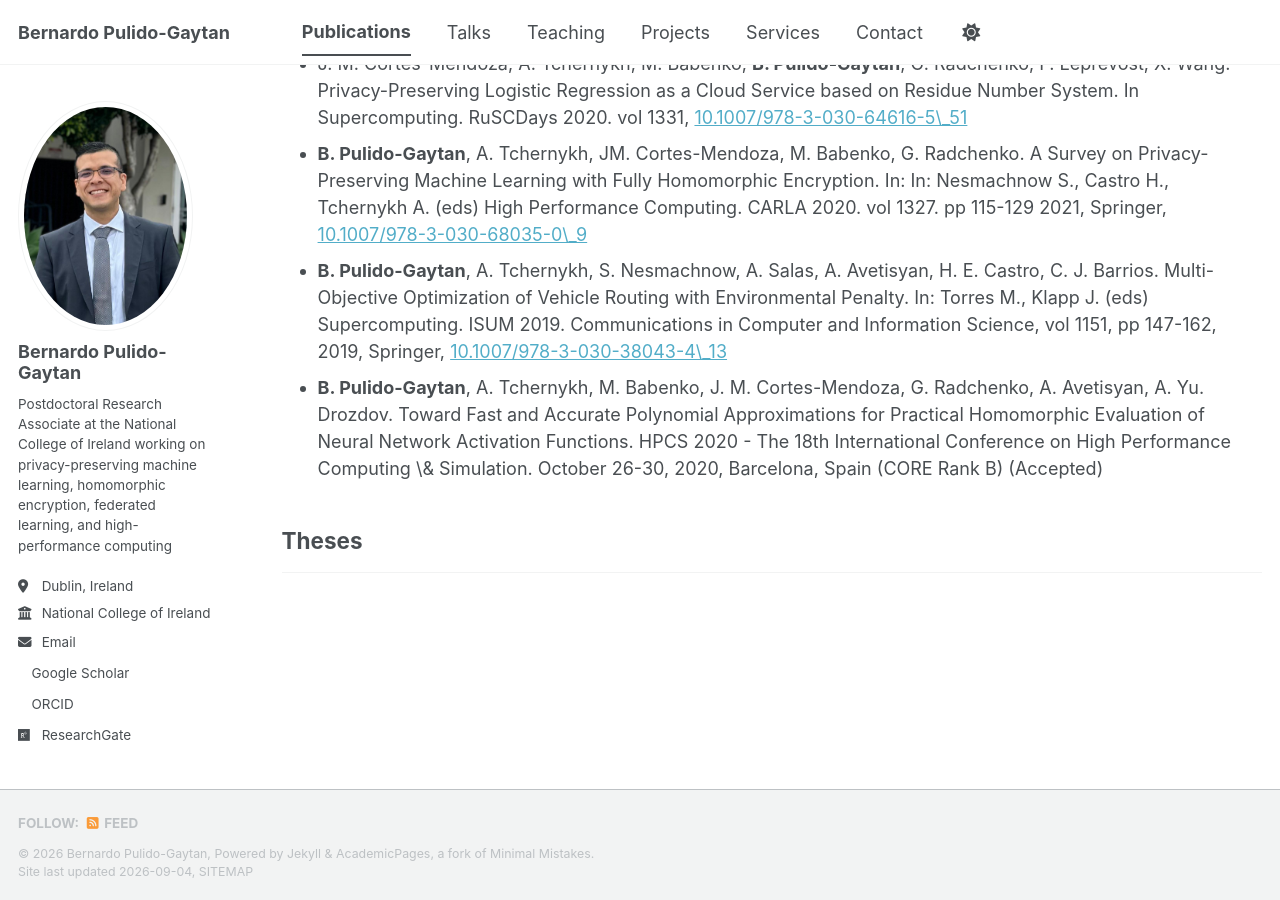
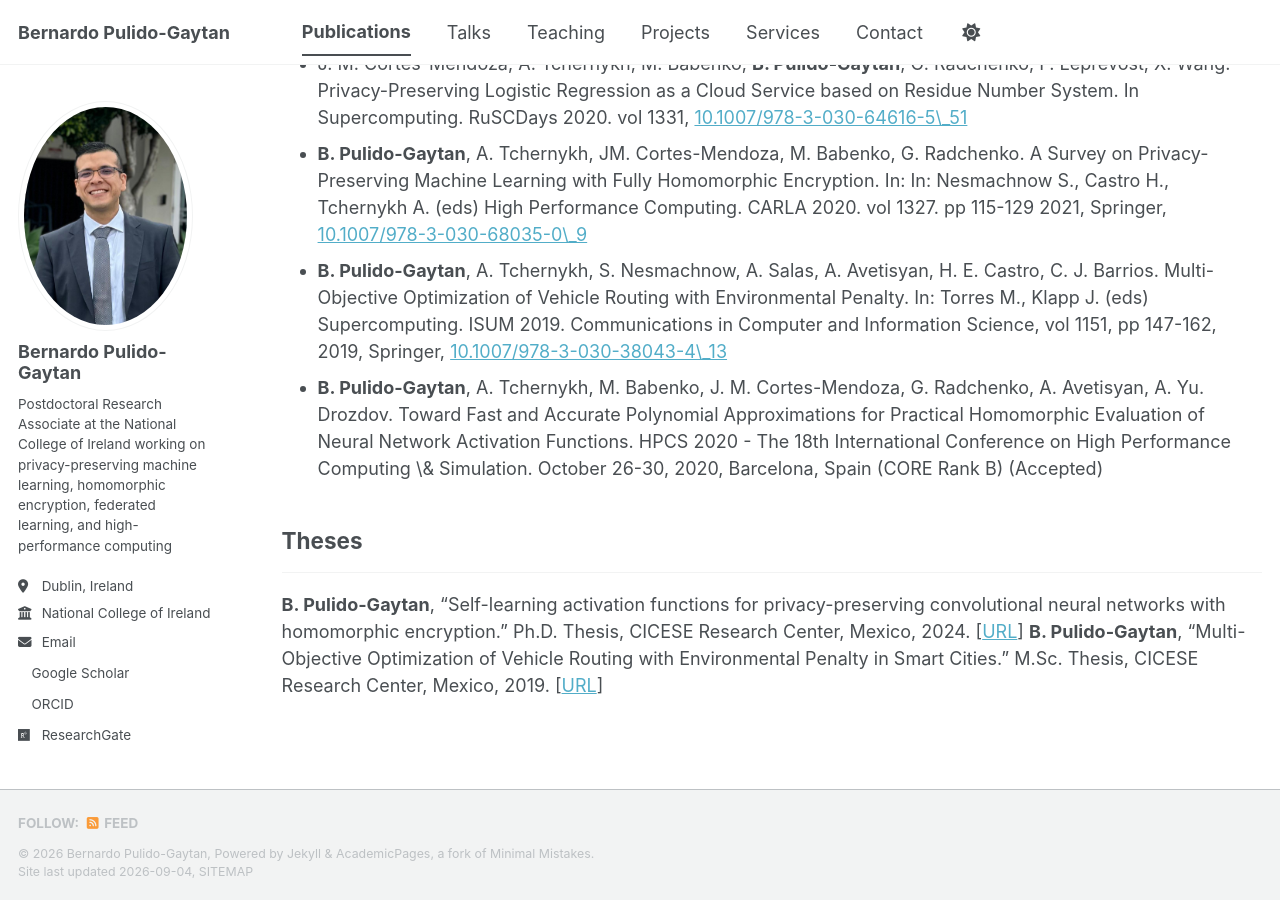
Before and after one commit to BernardoPulido/bernardopulido.github.io, a Jekyll site: the page built from _pages/publications.html, in a window 1280 px wide and 900 px high, scrolled down 2813 px. Built offline with Jekyll 4.4.1, drawn with Linux system fonts in a browser that asks for light colours; a style sheet for code colours, icons or effects is not loaded.

Commit message:
Update publications.html

```diff
--- a/_pages/publications.html
+++ b/_pages/publications.html
@@ -51,3 +51,7 @@ author_profile: true
 </ul>
 
 <h2>Theses</h2><hr />
+
+
+<strong>B. Pulido-Gaytan</strong>, “Self-learning activation functions for privacy-preserving convolutional neural networks with homomorphic encryption.” Ph.D. Thesis, CICESE Research Center, Mexico, 2024. [<a href="https://cicese.repositorioinstitucional.mx/jspui/handle/1007/4121">URL</a>]
+<strong>B. Pulido-Gaytan</strong>, “Multi-Objective Optimization of Vehicle Routing with Environmental Penalty in Smart Cities.” M.Sc. Thesis, CICESE Research Center, Mexico, 2019. [<a href="https://cicese.repositorioinstitucional.mx/jspui/handle/1007/2991">URL</a>]
```
